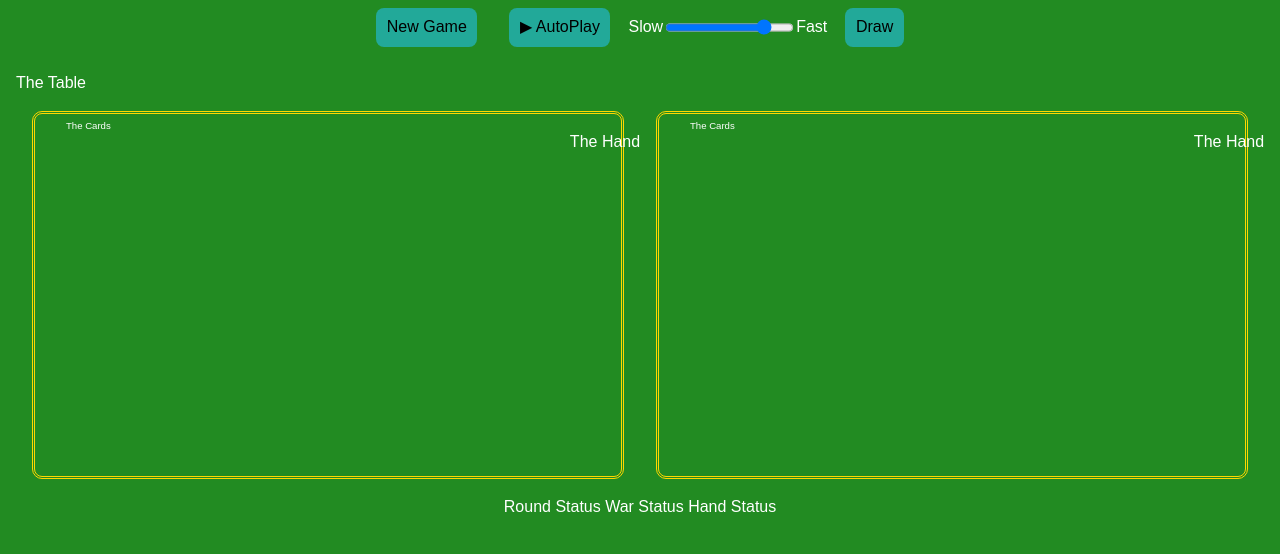
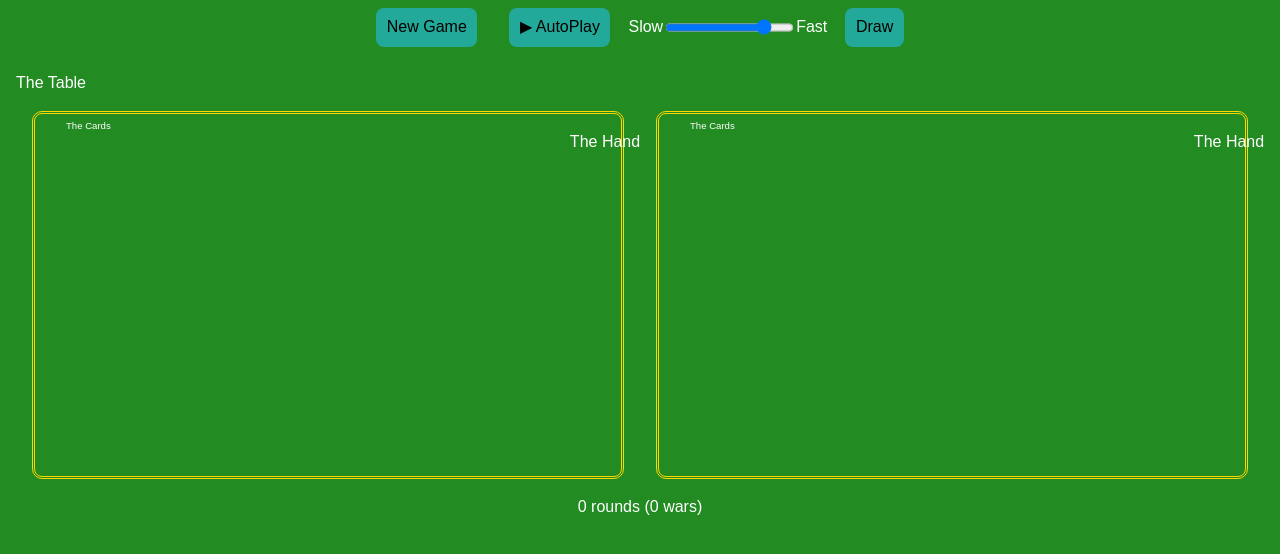
Before and after one commit to stanislavlevitt/GameOfWar, a React (Vite) app in the folder client/: page / in a window 1280 px wide. Shown: the top 554 px of the page. Built offline with nearby package versions, Linux system fonts and the light colour scheme.

Commit message:
get the status bar displaying

```diff
--- a/client/src/components/GameTable/GameTable.jsx
+++ b/client/src/components/GameTable/GameTable.jsx
@@ -1,8 +1,13 @@
 import React from "react";
+import { useSelector } from "react-redux";
 import PlayerHand from "./PlayerHand";
 import "../../css/gametable.css"
 
 const GameTable = () =>{
+  const round = useSelector(state => state.gameBoard.rounds);
+  const wars = useSelector(state => state.gameBoard.wars);
+  const players = useSelector(state => state.gameBoard.players);
+  const winner = useSelector(state => state.gameBoard.winner);
 
   return (
       <div className="gametable">The Table
@@ -11,9 +16,13 @@ const GameTable = () =>{
           <PlayerHand />
         </div>
         <div className="status">
-            Round Status
-            War Status
-            Hand Status
+          {winner ? (`Game Over. ${winner} wins.`) : ('')}
+        { round } rounds ({wars} wars)
+            {players ?(
+              players
+              .map((player, index) => (
+              <p key={index}>{`Player: ${player.name} |  Deck size: ${player.cards.length}`}</p>))) : ('')
+            }
           </div>
       </div>
   )
```
